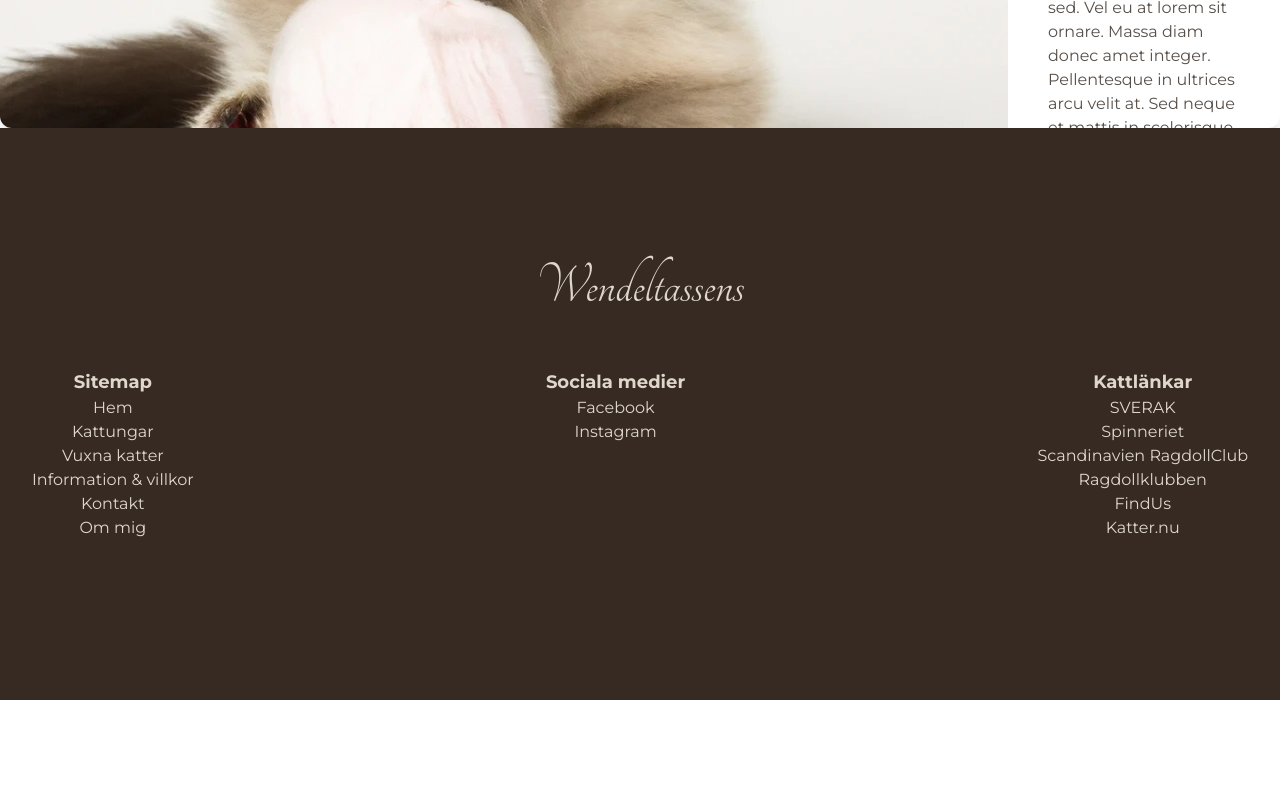
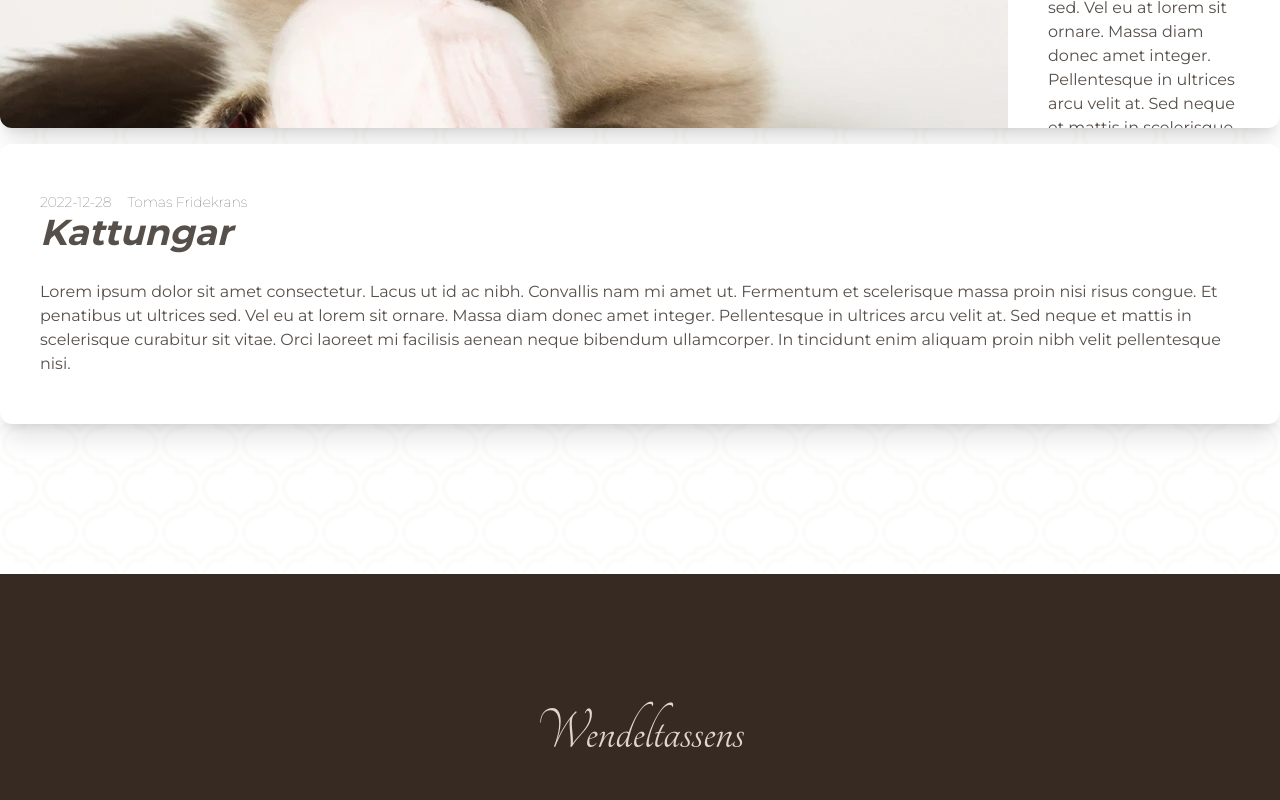
Before and after one commit to spaceflake/wendeltassens, a Next.js app: page /playground in a window 1280 px wide. Shown: the part 1360-2160 px from the top of the page. Before the commit the page ends 2060 px from the top, so only its background shows below. Built offline with nearby package versions, Linux system fonts and the light colour scheme.

Commit message:
Add post example with no image

```diff
--- a/app/playground/page.tsx
+++ b/app/playground/page.tsx
@@ -26,7 +26,7 @@ const page = (props: Props) => {
         </div>
       </Hero>
       <SectionDividerBorder title="Sektion Titel" />
-      <div>
+      <div className="space-y-4">
         <Post
           title={post.title}
           text={post.text}
@@ -34,8 +34,14 @@ const page = (props: Props) => {
           date={post.date}
           author={post.author}
         />
+        <Post
+          title={post.title}
+          text={post.text}
+          date={post.date}
+          author={post.author}
+        />
       </div>
-      <div>
+      <div className="mt-[150px]">
         <Footer />
       </div>
     </div>
--- a/components/Post.tsx
+++ b/components/Post.tsx
@@ -10,8 +10,8 @@ type Props = {
 
 const Post = ({ title, text, imgUrl, date, author }: Props) => {
   return (
-    <article className="bg-WhiteBG rounded-xl overflow-hidden lg:max-h-[480px] flex flex-col-reverse lg:flex-row-reverse gap-10 shadow-xl">
-      <div className="grow pb-12 lg:py-12 px-12 lg:pl-0 pr-10">
+    <article className="bg-WhiteBG rounded-xl overflow-hidden lg:max-h-[480px] flex flex-col-reverse lg:flex-row-reverse shadow-xl">
+      <div className="grow pb-12 lg:py-12 px-12 pl-10 pr-10 pt-10">
         <div className="space-x-4 text-sm font-Montserrat font-thin text-DarkBrown">
           <span>{date}</span>
           <span>{author}</span>
```
